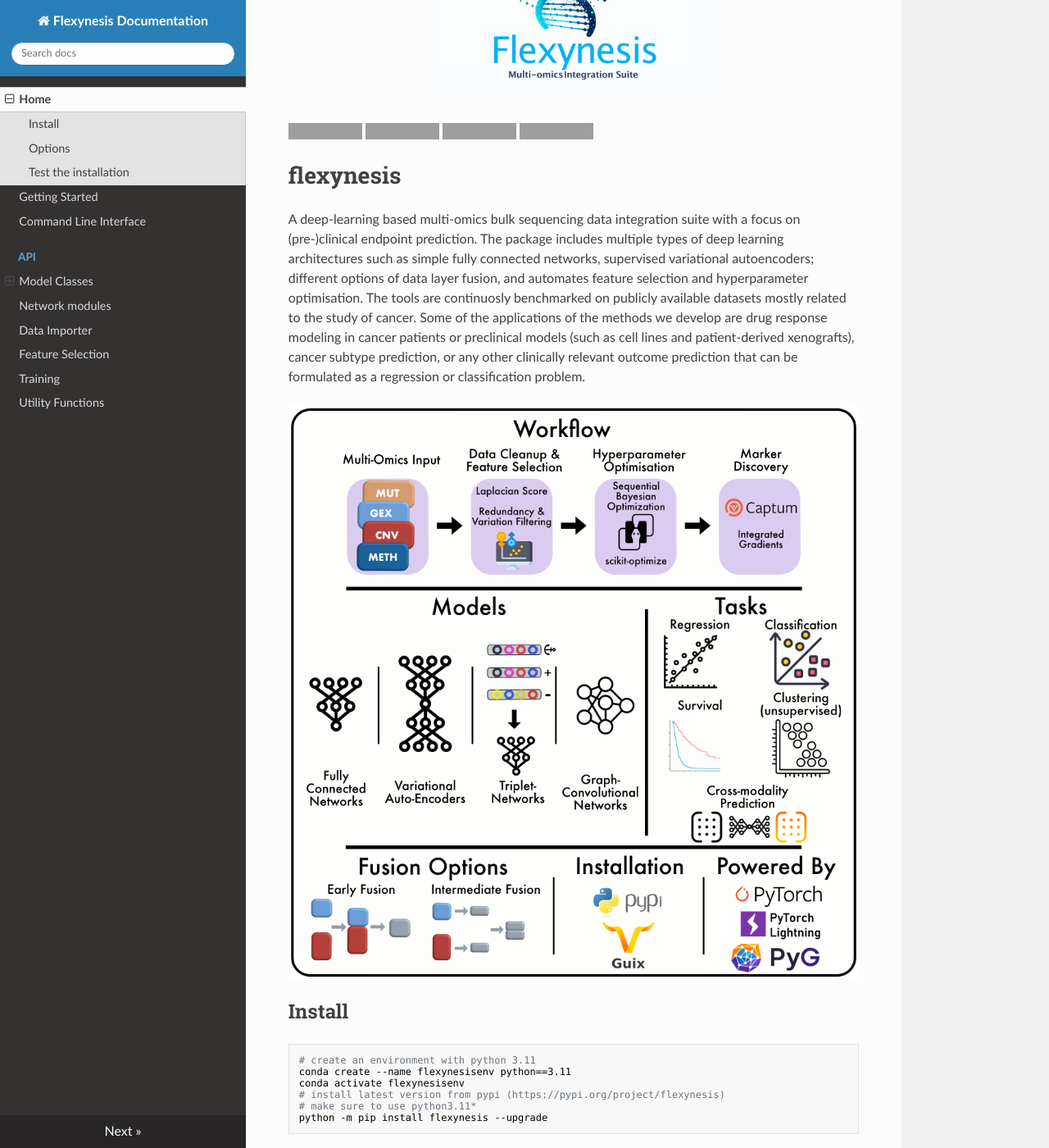
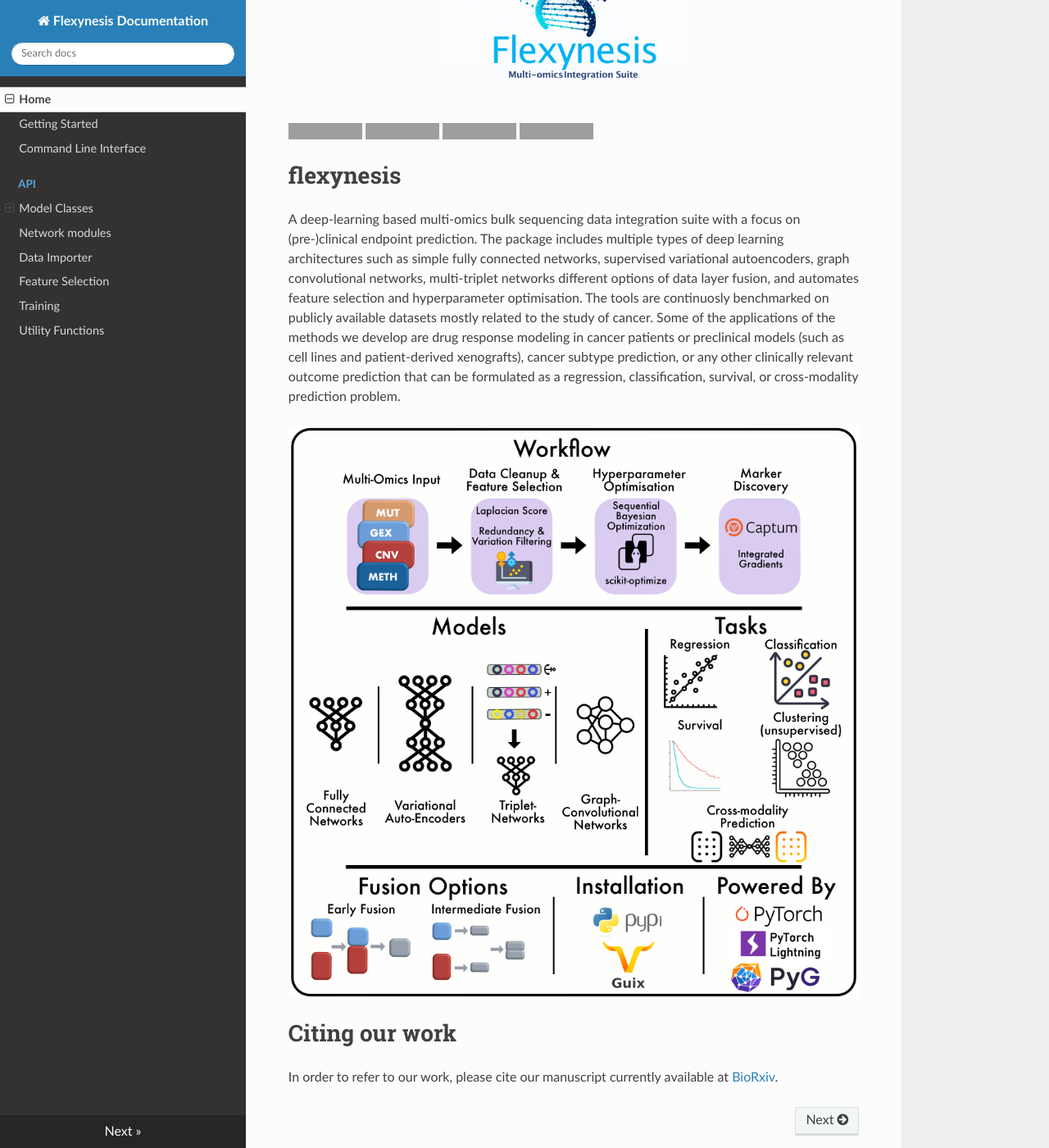
Before and after one commit to BIMSBbioinfo/flexynesis, an MkDocs documentation site: the page built from docs/index.md, in a window 1280 px wide and 1400 px high, scrolled down 324 px. Shown: the whole window at 82% size. Built offline with MkDocs 1.6.1, drawn with Linux system fonts in a browser that asks for light colours; nearby versions of some CDN libraries; some of the changed text lies outside the part shown; grey boxes are pictures that could not be loaded.

Commit message:
reorganize, minimize redundancy

````diff
--- a/docs/index.md
+++ b/docs/index.md
@@ -9,64 +9,20 @@
 ![tutorials](https://github.com/BIMSBbioinfo/flexynesis/actions/workflows/tutorials.yml/badge.svg)
 
 # flexynesis
+
 A deep-learning based multi-omics bulk sequencing data integration suite with a focus on (pre-)clinical
 endpoint prediction. The package includes multiple types of deep learning architectures such as simple
-fully connected networks, supervised variational autoencoders; different options of data layer fusion,
-and automates feature selection and hyperparameter optimisation. The tools are continuosly benchmarked
-on publicly available datasets mostly related to the study of cancer. Some of the applications of the methods
+fully connected networks, supervised variational autoencoders, graph convolutional networks, multi-triplet networks
+different options of data layer fusion, and automates feature selection and hyperparameter optimisation. The tools are continuosly benchmarked on publicly available datasets mostly related to the study of cancer. Some of the applications of the methods
 we develop are drug response modeling in cancer patients or preclinical models (such as cell lines and
 patient-derived xenografts), cancer subtype prediction, or any other clinically relevant outcome prediction
-that can be formulated as a regression or classification problem.
+that can be formulated as a regression, classification, survival, or cross-modality prediction problem.
 
 <p align="center">
   <img alt="workflow" src="https://github.com/BIMSBbioinfo/flexynesis/raw/main/img/graphical_abstract.jpg">
 </p>
 
-## Install
 
-```
-# create an environment with python 3.11
-conda create --name flexynesisenv python==3.11
-conda activate flexynesisenv
-# install latest version from pypi (https://pypi.org/project/flexynesis)
-# make sure to use python3.11*
-python -m pip install flexynesis --upgrade
-```
+# Citing our work
 
-## Options
-
-For a full set of command-line options:
-```
-flexynesis -h
-```
-
-## Test the installation
-
-Download a dataset and test the flexynesis installation on a test run.
-```
-curl -L -o dataset1.tgz \
-https://bimsbstatic.mdc-berlin.de/akalin/buyar/flexynesis-benchmark-datasets/dataset1.tgz
-
-tar -xzvf dataset1.tgz
-
-conda activate flexynesisenv
-
-flexynesis --data_path dataset1 \
-  --model_class DirectPred \
-  --target_variables Erlotinib \
-  --fusion_type early \
-  --hpo_iter 1 \
-  --features_min 50 \
-  --features_top_percentile 5 \
-  --log_transform False \
-  --data_types gex,cnv \
-  --outdir . \
-  --prefix erlotinib_direct \
-  --early_stop_patience 3 \
-  --use_loss_weighting False \
-  --evaluate_baseline_performance
-```
-
-# Tutorial for getting started
-
-See our [tutorial](https://bimsbstatic.mdc-berlin.de/akalin/buyar/flexynesis/site/getting_started/) for how to use Flexynesis in different scenarios.
+In order to refer to our work, please cite our manuscript currently available at [BioRxiv](https://biorxiv.org/cgi/content/short/2024.07.16.603606v1).
````
Also changed, not shown: README.md (+13 -164 lines), docs/getting_started.md (+76 -0 lines).
